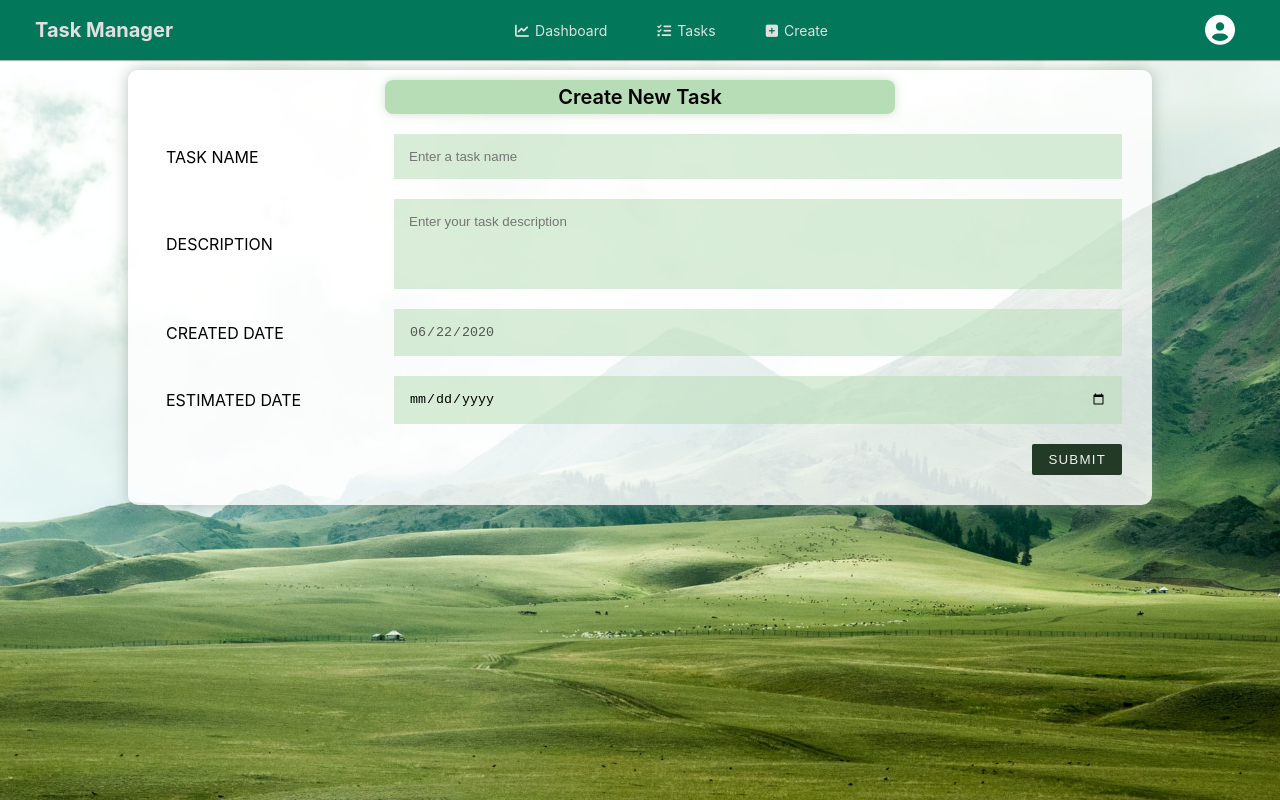
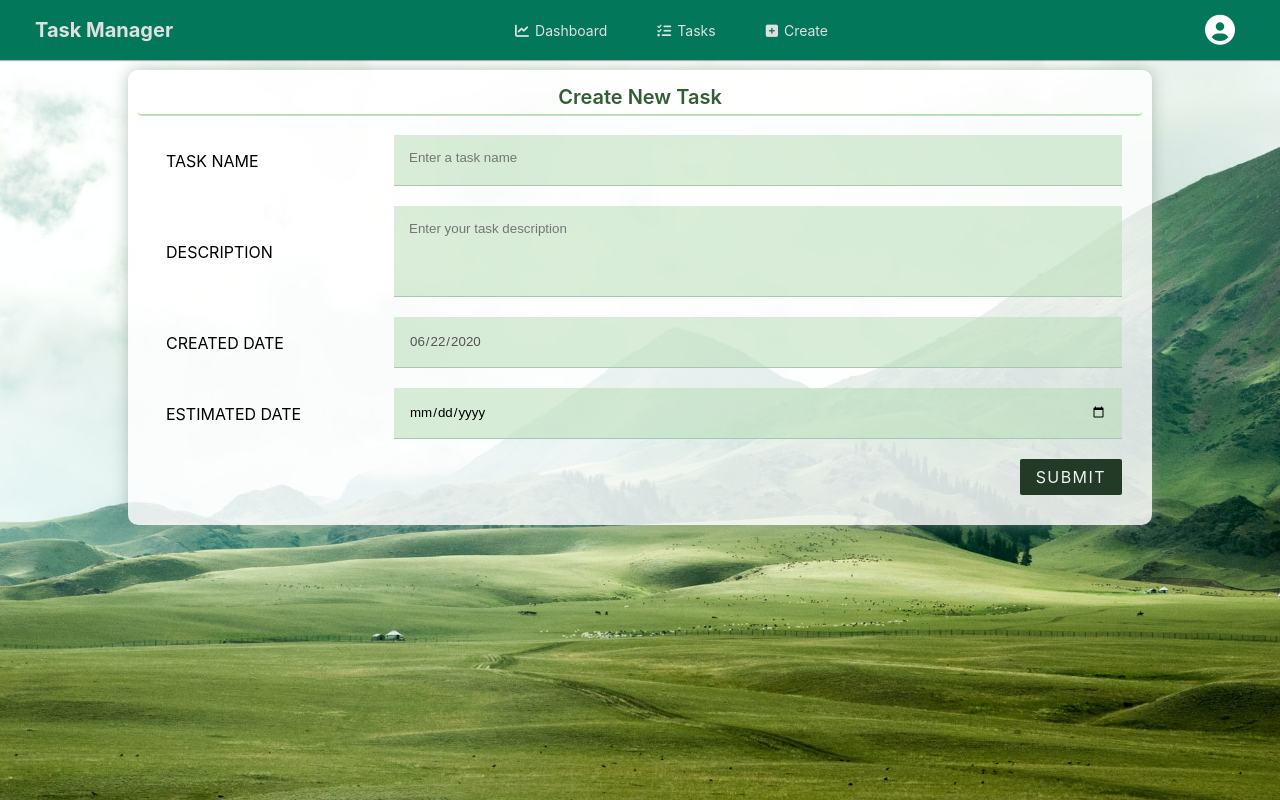
Before and after one commit to RLeDEV/task_management, a React (Create React App) app: page /create in a window 1280 px wide. Built offline with nearby package versions, Linux system fonts and the light colour scheme; no server answers; sample sign-in values are in the browser's storage.

Commit message:
Added onFormSubmit method

```diff
--- a/src/components/Create/index.css
+++ b/src/components/Create/index.css
@@ -9,11 +9,11 @@
     text-align: center;
     font-weight: 600;
     font-size: 20px;
-    background-color: rgb(183, 221, 182);
-    max-width: 500px;
+    border-bottom: 1px solid rgb(183, 221, 182);
     padding: 5px;
-    border-radius: 8px;
-    box-shadow: 0 0 10px 0 rgba(162, 201, 162, 0.514);
+    color: rgb(51, 94, 51);
+    border-radius: 4px;
+    box-shadow: 0 1px 0 0 rgba(117, 206, 117, 0.514);
 }
 
 .create-task .content {
@@ -62,13 +62,17 @@
 .create-task .form .flex-outer li input:not([type='checkbox']),
 .flex-outer li textarea {
     padding: 15px;
-    /* border: 1px solid rgb(170, 189, 178); */
     border: none;
     background-color: rgba(183, 221, 182, 0.527);
     outline: none;
+    resize: none;
+    height: 20px;
+    font-family: Arial, Helvetica, sans-serif;
+    border-bottom: 0.9px solid rgb(168, 199, 178)
 }
 
-.create-task .form .flex-outer li button {
+.create-task .form .flex-outer li .submit-btn {
+    cursor: pointer;
     margin-left: auto;
     padding: 8px 16px;
     border: none;
--- a/src/components/Create/index.jsx
+++ b/src/components/Create/index.jsx
@@ -1,15 +1,54 @@
 import React from 'react';
+import { config } from '../Utils/getConfig';
+import { connect } from 'react-redux';
 import './index.css';
+import axios from 'axios';
 
-export default class Create extends React.Component {
+// Define of current date
+let newDate = new Date()
+let date = newDate.getDate();
+let month = newDate.getMonth() + 1;
+let calcedMonth = month < 10 ? '0' + month : month;
+let year = newDate.getFullYear();
+const currentDate = year + '-' + calcedMonth + '-' + date;
+
+class Create extends React.Component {
+    constructor() {
+        super();
+        this.state = {
+            taskName: null,
+            description: null,
+            currentDate: currentDate,
+            estimatedDate: null
+        }
+        this.onFormSubmit = this.onFormSubmit.bind(this);
+    }
+
+    async onFormSubmit() {
+        // I still need to make it.
+        const taskName = this.state.taskName;
+        const description = this.state.description;
+        const createdDate = this.state.currentDate;
+        const estimatedDate = this.state.estimatedDate;
+        const status = 'pending';
+        const uid = this.props.user !== null ? this.props.user.user.results[0].id : null;
+        const body = JSON.stringify({
+            taskName,
+            description,
+            createdDate,
+            estimatedDate,
+            status,
+            uid
+        });
+        await axios.post('http://localhost:3001/api/tasks/new', body, config());
+        this.setState({
+            taskName:null,
+            estimatedDate: null,
+            description: null
+        })
+    }
+
     render() {
-        let newDate = new Date()
-        let date = newDate.getDate();
-        let month = newDate.getMonth() + 1;
-        let calcedMonth = month < 10 ? '0' + month : month;
-        let year = newDate.getFullYear();
-        const currentDate = year + '-' + calcedMonth + '-' + date;
-        console.log(currentDate)
         return (
             <div className="create-task">
                 <div className="content">
@@ -21,11 +60,11 @@ export default class Create extends React.Component {
                             <ul className="flex-outer">
                                 <li>
                                     <label htmlFor="task-name">Task Name</label>
-                                    <input type="text" id="task-name" placeholder="Enter a task name"/>
+                                    <textarea value={this.state.taskName} type="text" id="task-name" placeholder="Enter a task name" onChange={e => this.setState({taskName: e.target.value})}/>
                                 </li>
                                 <li>
                                     <label htmlFor="description">Description</label>
-                                    <textarea type="text" id="description" placeholder="Enter your task description"/>
+                                    <textarea value={this.state.description} type="text" id="description" placeholder="Enter your task description" onChange={e => this.setState({description: e.target.value})}/>
                                 </li>
                                 <li>
                                     <label htmlFor="current-date">Created Date</label>
@@ -33,10 +72,10 @@ export default class Create extends React.Component {
                                 </li>
                                 <li>
                                     <label htmlFor="estimated-date">Estimated Date</label>
-                                    <input type="date" id="estimated-date"/>
+                                    <input value={this.state.estimatedDate} type="date" id="estimated-date" min={currentDate} onChange={e => this.setState({estimatedDate: e.target.value})}/>
                                 </li>
                                 <li>
-                                    <button type="submit">Submit</button>
+                                    <div className="submit-btn" onClick={this.onFormSubmit}>Submit</div>
                                 </li>
                             </ul>
                         </form>
@@ -46,3 +85,9 @@ export default class Create extends React.Component {
         )
     }
 }
+
+const mapStateToProps = state => {
+    return { user: state.auth }
+}
+
+export default connect(mapStateToProps, {})(Create);
```
